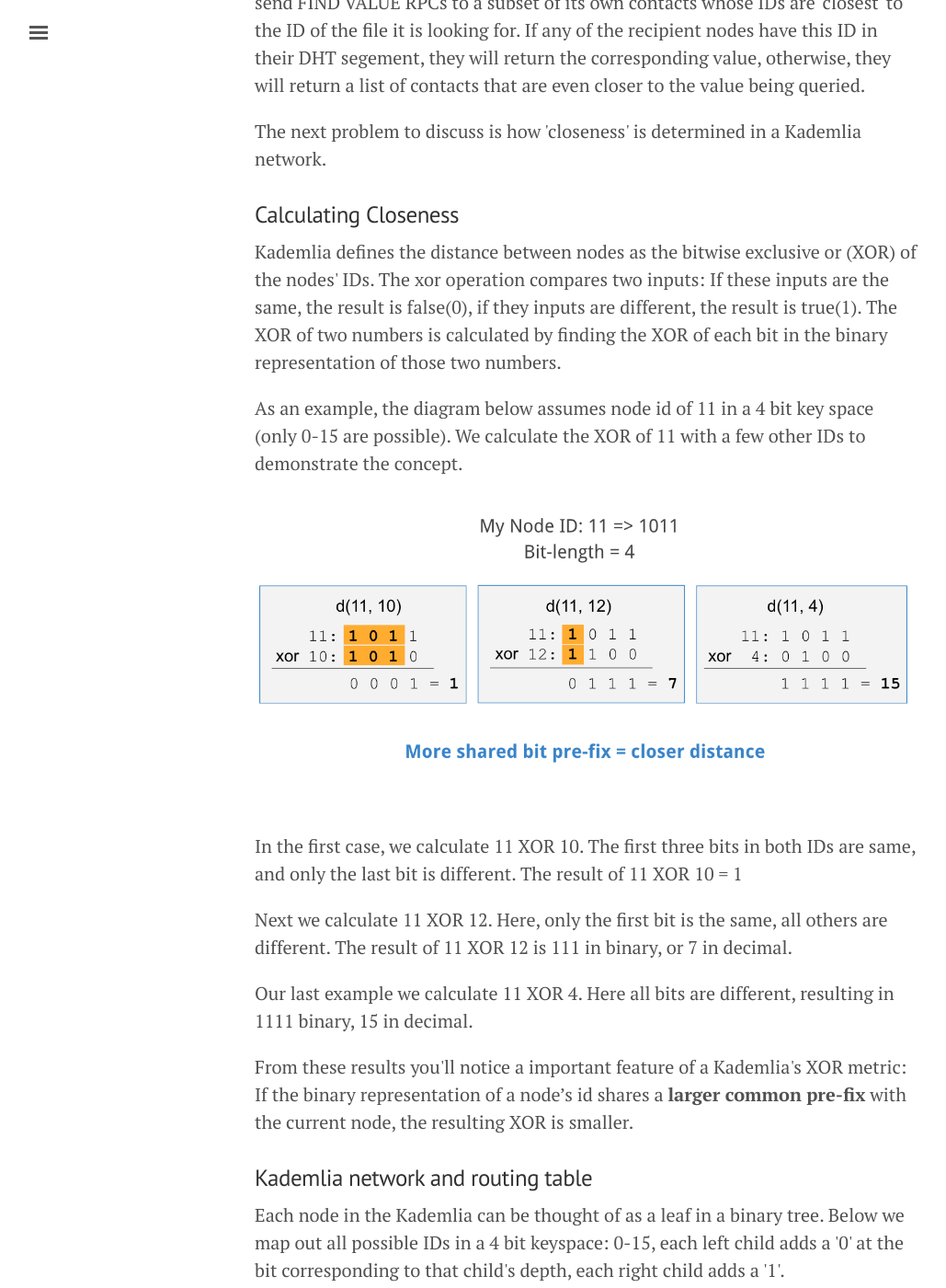
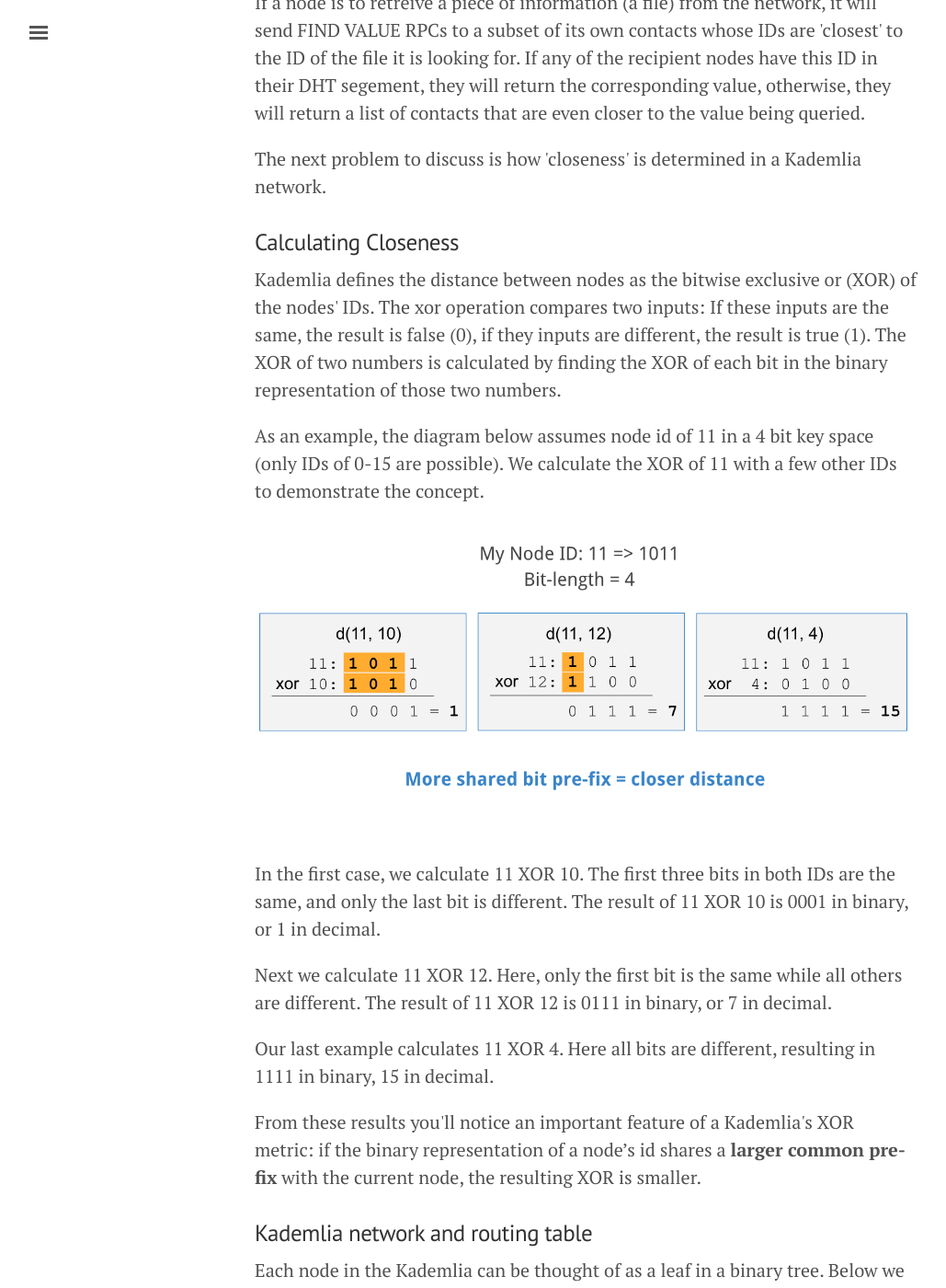
Before and after one commit to xorro-p2p/xorro-p2p.github.io, a Jekyll site: the page built from index.md, in a window 1280 px wide and 1400 px high, scrolled down 7367 px. Shown: the whole window at 92% size, without its empty margins (3-1032 px from the left). Built offline with Jekyll 4.4.1, drawn with Linux system fonts in a browser that asks for light colours; some of the changed text lies outside the part shown.

Commit message:
small edits to story content

```diff
--- a/_includes/story-dht-2.html
+++ b/_includes/story-dht-2.html
@@ -2,16 +2,16 @@
 <p>There are four primitive remote procedure calls that Kademlia nodes send and respond to.</p>
 
 <h4>PING</h4>
-<p>Much like an ICMP Ping, this is used to verify that another node is still alive.</p>
+<p>Much like an Internet Control Message Protocol (ICMP) Ping, this is used to verify that another node is still alive.</p>
 
 <h4>FIND NODE</h4>
 <p>This RPC is sent with a specific node ID to be found. The recipient of this RPC looks in its own routing table and returns a set of contacts that are closest to the ID that is being looked up.</p>
 
 <h4>FIND VALUE</h4>
-<p>This RPC is send with a specific file ID to be located. If the receiving node finds this ID in its own DHT segment, it will return the corresponding value (URL). If not, the recipient node returns a list of contacts that are closest to the file ID.</p>
+<p>This RPC is sent with a specific file ID to be located. If the receiving node finds this ID in its own DHT segment, it will return the corresponding value (URL). If not, the recipient node returns a list of contacts that are closest to the file ID.</p>
 
 <h4>STORE</h4>
-<p>This RPC is used to store a key/value pair (file_id/location) into the DHT segment of the recipient node.</p>
+<p>This RPC is used to store a key/value pair (file_id/location) in the DHT segment of the recipient node.</p>
 <p>Upon each successful RPC, both the sending and receiving node insert or update each other’s contact info in their own routing tables.</p>
 
 <h3>Finding Peers and Files</h3>
@@ -22,7 +22,7 @@
   <li>They could ask their friends who are <b>more related to</b> the target person. Perhaps these friends work in the same industry or live in the same city as the target.</li>
   <li>If one of these friends knows the target, that friend can provide the target's contact info, and the lookup is complete.</li>
   <li>If these friends don't know the target, they could each instead provide contact information for other people who are even closer to the target.</li>
-  <li>This new set of contacts can then be queried, and the process is repeated until the target is found, or the until a some failure condition is reached.</li>
+  <li>This new set of contacts can then be queried, and the process is repeated until the target is found, or the until some failure condition is reached.</li>
 </ol>
 
 <p>Kademlia nodes follow a similar pattern when conducting lookups.</p>
@@ -33,30 +33,30 @@
 
 <h3>Calculating Closeness</h3>
 
-<p>Kademlia defines the distance between nodes as the bitwise exclusive or (XOR) of the nodes' IDs. The xor operation compares two inputs: If these inputs are the same, the result is false(0), if they inputs are different, the result is true(1).  The XOR of two numbers is calculated by finding the XOR of each bit in the binary representation of those two numbers.</p>
+<p>Kademlia defines the distance between nodes as the bitwise exclusive or (XOR) of the nodes' IDs. The xor operation compares two inputs: If these inputs are the same, the result is false (0), if they inputs are different, the result is true (1).  The XOR of two numbers is calculated by finding the XOR of each bit in the binary representation of those two numbers.</p>
 
-<p>As an example, the diagram below assumes node id of 11 in a 4 bit key space (only 0-15 are possible). We calculate the XOR of 11 with a few other IDs to demonstrate the concept.</p>
+<p>As an example, the diagram below assumes node id of 11 in a 4 bit key space (only IDs of 0-15 are possible). We calculate the XOR of 11 with a few other IDs to demonstrate the concept.</p>
 
 <img src="public/images/xor_distance.png" alt="XOR distance">
 
-<p>In the first case, we calculate 11 XOR 10.  The first three bits in both IDs are same, and only the last bit is different. The result of 11 XOR 10 = 1</p>
+<p>In the first case, we calculate 11 XOR 10.  The first three bits in both IDs are the same, and only the last bit is different. The result of 11 XOR 10 is 0001 in binary, or 1 in decimal.</p>
 
-<p>Next we calculate 11 XOR 12. Here, only the first bit is the same, all others are different. The result of 11 XOR 12 is 111 in binary, or 7 in decimal.</p>
-<p>Our last example we calculate 11 XOR 4. Here all bits are different, resulting in 1111 binary, 15 in decimal.</p>
+<p>Next we calculate 11 XOR 12. Here, only the first bit is the same while all others are different. The result of 11 XOR 12 is 0111 in binary, or 7 in decimal.</p>
+<p>Our last example calculates 11 XOR 4. Here all bits are different, resulting in 1111 in binary, 15 in decimal.</p>
 
-<p>From these results you'll notice a important feature of a Kademlia's XOR metric:  If the binary representation of a node’s id shares a <b>larger common pre-fix</b> with the current node, the resulting XOR is smaller.</p>
+<p>From these results you'll notice an important feature of a Kademlia's XOR metric:  if the binary representation of a node’s id shares a <b>larger common pre-fix</b> with the current node, the resulting XOR is smaller.</p>
 
 
 <h3>Kademlia network and routing table</h3>
 
-<p>Each node in the Kademlia can be thought of as a leaf in a binary tree. Below we map out all possible IDs in a 4 bit keyspace: 0-15, each left child adds a '0' at the bit corresponding to that child's depth, each right child adds a '1'.</p>
+<p>Each node in the Kademlia can be thought of as a leaf in a binary tree. Below we map out all possible IDs in a 4 bit keyspace: 0-15, where each left child adds a '0' at the bit corresponding to that child's depth and each right child adds a '1'.</p>
 <img src="public/images/kademlia_network_structure.png" alt="Tree structure of the network">
 
 <p>The most important feature of a binary tree related to a Kademlia network is the O(log n) lookup time. If we want to look up a node or file in this network, it is a very efficient procedure.</p>
 
-<p>As mentioned earlier - a routing table groups contacts into buckets, each bucket containing contacts of a certain distance. That distance is 'shared bit length', which is obtained by calculating the XOR of the contact's ID with the current node's id.</p>
+<p>As mentioned earlier &mdash; a routing table groups contacts into buckets, each bucket containing contacts of a certain distance. That distance is the 'shared bit length', which is obtained by calculating the XOR of the contact's ID with the current node's id.</p>
 
-<p>Below we see how those buckets would be organized in a node whose ID is 11 in a 4 bit keyspace.  Nodes whose IDs share a 3 bit prefix with the current node go in one bucket, 2 shared bits: a different bucket, etc.</p>
+<p>Below we see how those buckets would be organized in a node whose ID is 11 in a 4 bit keyspace.  Nodes whose IDs share a 3 bit prefix with the current node go in one bucket, 2 shared bits in a different bucket, etc.</p>
 <img src="public/images/kademlia_routing_table_in_tree.png" alt="Categorized of contacts in tree">
 
 <!-- <h3>Xor Distance Code Examples</h3>
--- a/_includes/story-dht.html
+++ b/_includes/story-dht.html
@@ -13,7 +13,7 @@
     <li>Communicates with other nodes via 4 remote procedure calls.</li>
   </ul>
 
-  <p>Each node's routing table is divided into 'buckets' -- each bucket contains contact information for nodes of a specific 'distance' from the current node. We will discuss the concept of distance in more detail shortly.</p>
+  <p>Each node's routing table is divided into 'buckets' &mdash; each bucket contains contact information for nodes of a specific 'distance' from the current node. We will discuss the concept of distance in more detail shortly.</p>
 
   <p>Each contact contains the ID, IP address, and port number of the other node.</p>
 
--- a/_includes/story-intro.html
+++ b/_includes/story-intro.html
@@ -1,7 +1,7 @@
 <center><img src="public/images/xorro_p2p_logo_blue.png" alt="Xorro P2P Logo"></center>
-<p>Xorro P2P is a mini BitTorrent peer-to-peer file sharing network built by software engineers Ken Chen, <a href="http://davidkurutz.github.io/" target="_blank">David Kurutz</a>, and Terry Lee.</p>
+<p>Xorro P2P is a mini BitTorrent peer-to-peer file sharing network built by software engineers Ken Chen, <a href="http://davidkurutz.github.io/" target="_blank">David Kurutz</a>, and <a href="http://dmono.github.io/" target="_blank">Terry Lee</a>.</p>
 
-<p>Due to an interest in P2P networks and distributed systems, we set out to build our own from scratch. The version available today is our alpha release, providing a working proof-of-concept. We want to continue improving upon Xorro and we list upcoming features further down this page.</p>
+<p>Due to an interest in P2P networks and distributed systems, we set out to build our own from scratch. The version available today is our alpha release, providing a working proof-of-concept. We want to continue improving upon Xorro &mdash; upcoming features are listed further down this page.</p>
 
 <p>This site outlines our journey building Xorro P2P. We hope that readers leave with a better understanding of the P2P problem space.</p>
 
--- a/_includes/story-research.html
+++ b/_includes/story-research.html
@@ -21,7 +21,7 @@
     <figcaption>An example of a decentralized P2P network</figcaption>
   </figure>
 
-  <p>In a decentralized system like BitTorrent, every computer/node acts as a client and server, maintaining its own segment of file lookup index. Nodes can find out about the locations of files through other nodes, removing the reliance on a central server.</p>
+  <p>In a decentralized system like BitTorrent, every computer/node acts as a client and server, maintaining its own segment of a file lookup index. Nodes can find out about the locations of files through other nodes, removing the reliance on a central server.</p>
 
   <h3>Focusing on P2P File Sharing Systems</h3>
   <p>Knowing the advantages of newer P2P systems, we went down the path of investigating their features more deeply. Luckily P2P networks have been around for a while so there were many resources available. White papers about distributed hash tables (DHTs) proved to be the most critical, as DHTs are the foundation of current P2P networks. Countless hours were spent reading and digesting these white papers and we made sure to have a good understanding of DHTs before we started any coding.</p>
```
Also changed, not shown: other parts of _includes/story-dht.html (+1 -1 lines), _includes/story-dev-strategy.html (+9 -9 lines).
